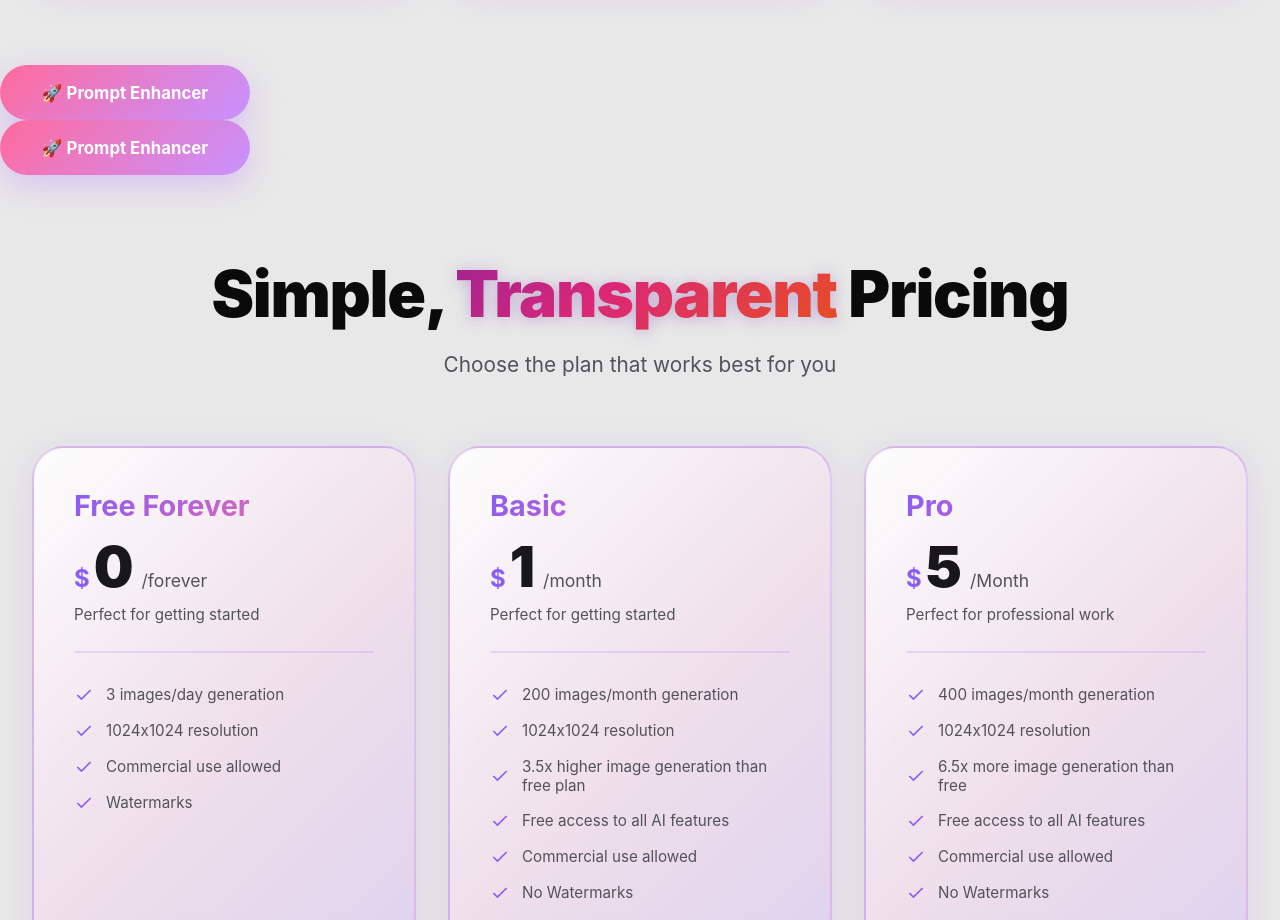
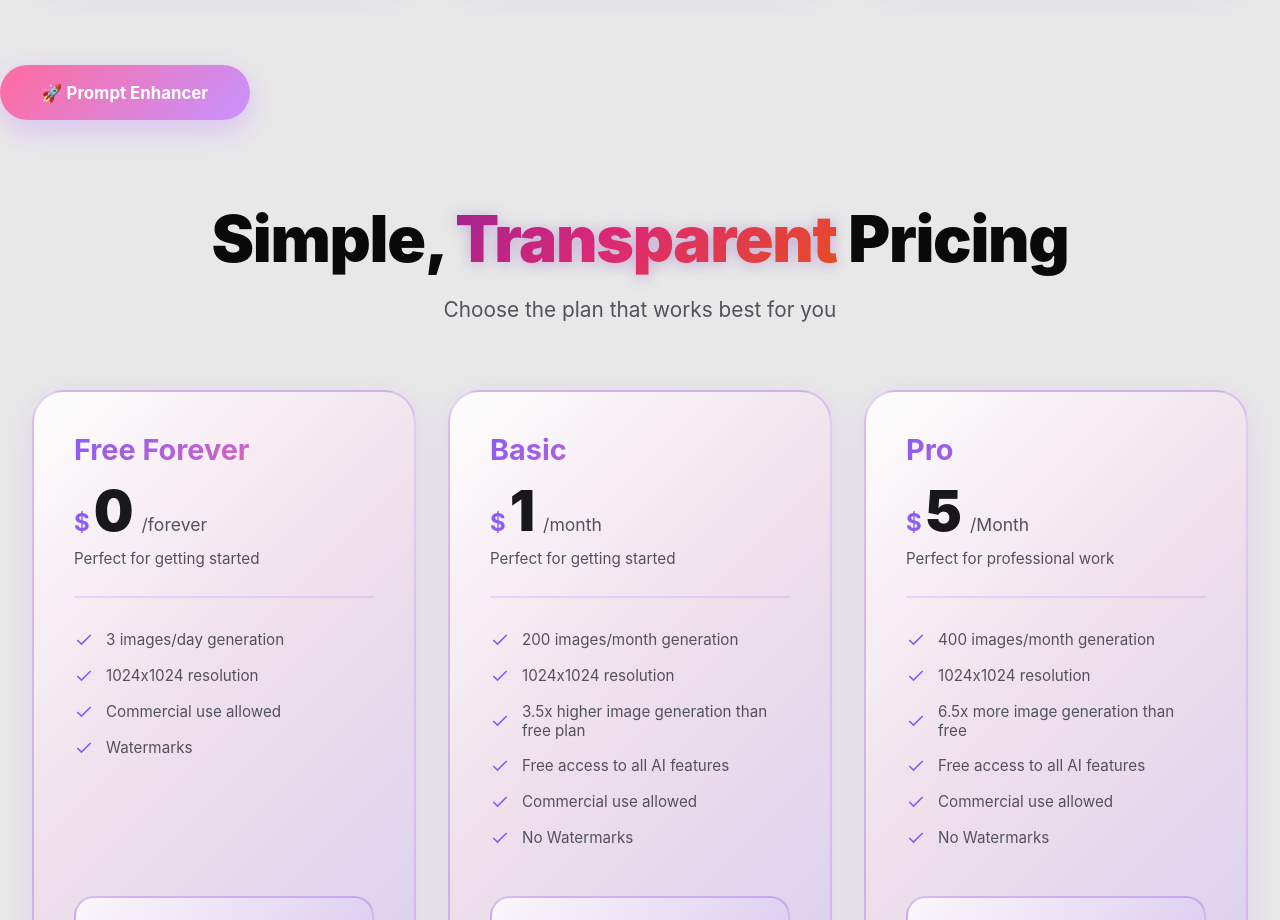
Before and after one commit to sarush687-boop/aiimg, a website with bundled scripts: page index.html in a window 1280 px wide. Shown: the part 1620-2540 px from the top of the page. Built offline with nearby package versions, Linux system fonts and the light colour scheme; no server answers.

Commit message:
Update index.html

```diff
--- a/index.html
+++ b/index.html
@@ -2829,11 +2829,7 @@
     🚀 Prompt Enhancer
   </a>
 </div>
-<div class="prompt-btn-wrapper">
-  <a href="prompt.html" class="prompt-btn">
-    🚀 Prompt Enhancer
-  </a>
-</div>
+
 
 
 
@@ -2989,7 +2985,7 @@
             <button class="btn-price" onclick="scrollToApp()">Start Creating Pro</button>
         </div>
 
-        <!-- God Plan (Featured) -->
+        <!-- Diamond Plan (Featured) -->
         <div class="pricing-card featured">
             <div class="popular-badge">Most Popular</div>
             <div class="price-header">
```
